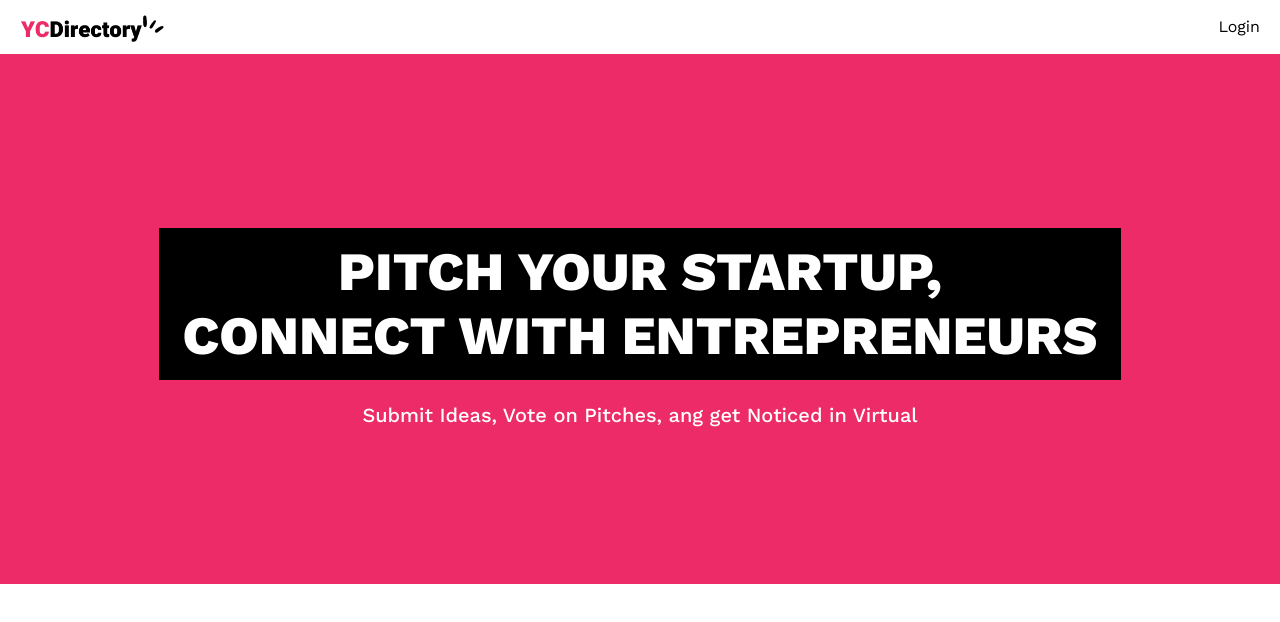
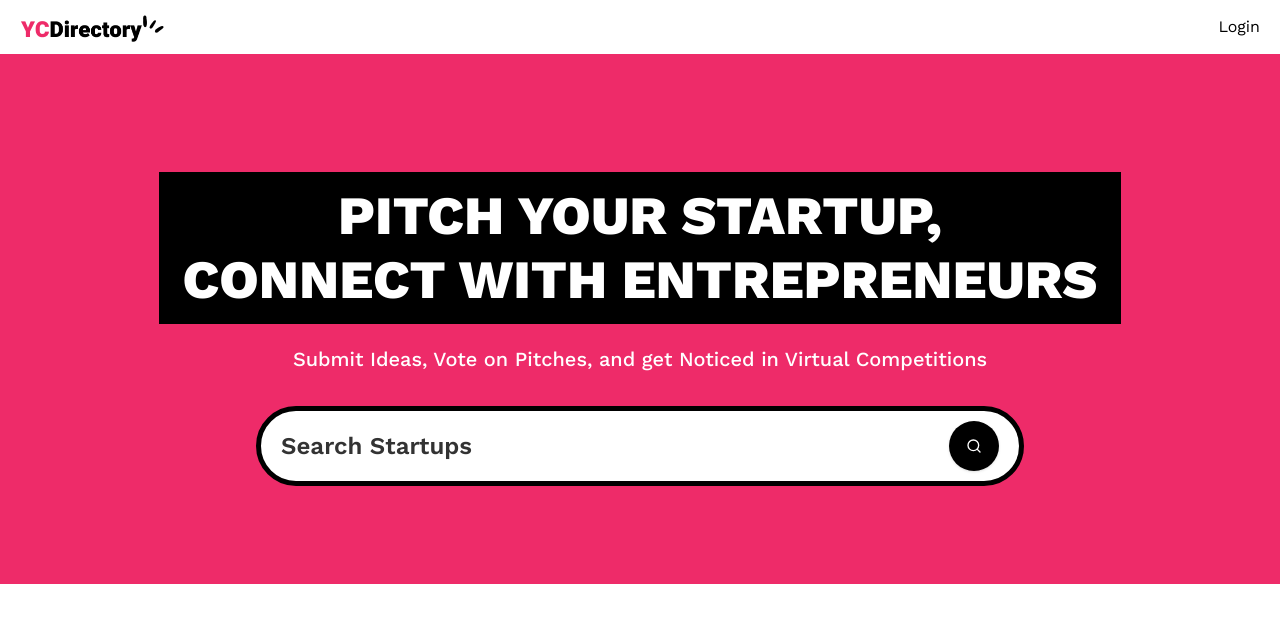
Before and after one commit to gmagnenat/yc_directory, a Next.js app: page / in a window 1280 px wide. Shown: the top 622 px of the page. Built offline with nearby package versions, Linux system fonts and the light colour scheme; no server answers.

Commit message:
feat: add search form

```diff
--- a/app/(root)/layout.tsx
+++ b/app/(root)/layout.tsx
@@ -1,4 +1,4 @@
-import Navbar from "../components/Navbar";
+import Navbar from "../../components/Navbar";
 
 export default function Layout({
   children,
--- a/app/(root)/page.tsx
+++ b/app/(root)/page.tsx
@@ -1,6 +1,12 @@
 import Image from "next/image";
+import SearchForm from "@/components/SearchForm";
 
-export default function Home() {
+export default async function Home({
+  searchParams,
+}: {
+  searchParams: Promise<{ query?: string }>;
+}) {
+  const query = (await searchParams).query;
   return (
     <>
       <section className="pink_container">
@@ -8,8 +14,10 @@
           Pitch your Startup, <br /> Connect With Entrepreneurs
         </h1>
         <p className="sub-heading !max-w-3xl">
-          Submit Ideas, Vote on Pitches, ang get Noticed in Virtual
+          Submit Ideas, Vote on Pitches, and get Noticed in Virtual Competitions
         </p>
+
+        <SearchForm query={query} />
       </section>
     </>
   );
--- a/app/globals.css
+++ b/app/globals.css
@@ -120,7 +120,7 @@
 
   /* searchform */
   .search-form {
-    @apply max-w-3xl w-full min-h-[5rem] bg-white border-[5px] border-black rounded-[80px] text-[1.5rem] mt-8 px-5 flex flex-row items-center gap-5;
+    @apply max-w-3xl w-full min-h-[5rem] bg-white border-[5px] border-black rounded-[80px] text-[1.5rem] mt-8 px-5 flex flex-row items-center gap-5 focus-within:outline focus-within:outline-offset-2 focus-within:outline-4 focus-within:outline-black-200/100;
   }
 
   .search-input {
@@ -128,7 +128,7 @@
   }
 
   .search-btn {
-    @apply size-[3.125rem] rounded-full bg-black flex justify-center items-center !important;
+    @apply size-[3.125rem] rounded-full bg-black flex justify-center items-center focus:outline-offset-4 !important;
   }
 
   /* startupcard */
--- /dev/null
+++ b/components/SearchForm.tsx
@@ -0,0 +1,25 @@
+import { Search } from "lucide-react";
+import SearchFormReset from "./SearchFormReset";
+import Form from "next/form";
+import { Button } from "./ui/button";
+
+const SearchForm = ({ query }: { query?: string }) => {
+  return (
+    <Form action="/" scroll={false} className="search-form">
+      <input
+        name="query"
+        defaultValue={query}
+        className="search-input"
+        placeholder="Search Startups"
+      />
+
+      <div className="flex gap-2">
+        {query && <SearchFormReset />}
+        <Button type="submit" className="search-btn text-white">
+          <Search className="size-5" />
+        </Button>
+      </div>
+    </Form>
+  );
+};
+export default SearchForm;
--- /dev/null
+++ b/components/SearchFormReset.tsx
@@ -0,0 +1,21 @@
+"use client";
+
+import Link from "next/link";
+import { Search, X } from "lucide-react";
+import { Button } from "./ui/button";
+
+const SearchFormReset = () => {
+  const reset = () => {
+    const form = document.querySelector(".search-form") as HTMLFormElement;
+
+    if (form) form.reset();
+  };
+  return (
+    <Button asChild type="reset" onClick={reset}>
+      <Link href="/" className="search-btn text-white">
+        <X className="size-5" />
+      </Link>
+    </Button>
+  );
+};
+export default SearchFormReset;
--- /dev/null
+++ b/components/ui/button.tsx
@@ -0,0 +1,57 @@
+import * as React from "react"
+import { Slot } from "@radix-ui/react-slot"
+import { cva, type VariantProps } from "class-variance-authority"
+
+import { cn } from "@/lib/utils"
+
+const buttonVariants = cva(
+  "inline-flex items-center justify-center gap-2 whitespace-nowrap rounded-md text-sm font-medium transition-colors focus-visible:outline-none focus-visible:ring-1 focus-visible:ring-ring disabled:pointer-events-none disabled:opacity-50 [&_svg]:pointer-events-none [&_svg]:size-4 [&_svg]:shrink-0",
+  {
+    variants: {
+      variant: {
+        default:
+          "bg-primary text-primary-foreground shadow hover:bg-primary/90",
+        destructive:
+          "bg-destructive text-destructive-foreground shadow-sm hover:bg-destructive/90",
+        outline:
+          "border border-input bg-background shadow-sm hover:bg-accent hover:text-accent-foreground",
+        secondary:
+          "bg-secondary text-secondary-foreground shadow-sm hover:bg-secondary/80",
+        ghost: "hover:bg-accent hover:text-accent-foreground",
+        link: "text-primary underline-offset-4 hover:underline",
+      },
+      size: {
+        default: "h-9 px-4 py-2",
+        sm: "h-8 rounded-md px-3 text-xs",
+        lg: "h-10 rounded-md px-8",
+        icon: "h-9 w-9",
+      },
+    },
+    defaultVariants: {
+      variant: "default",
+      size: "default",
+    },
+  }
+)
+
+export interface ButtonProps
+  extends React.ButtonHTMLAttributes<HTMLButtonElement>,
+    VariantProps<typeof buttonVariants> {
+  asChild?: boolean
+}
+
+const Button = React.forwardRef<HTMLButtonElement, ButtonProps>(
+  ({ className, variant, size, asChild = false, ...props }, ref) => {
+    const Comp = asChild ? Slot : "button"
+    return (
+      <Comp
+        className={cn(buttonVariants({ variant, size, className }))}
+        ref={ref}
+        {...props}
+      />
+    )
+  }
+)
+Button.displayName = "Button"
+
+export { Button, buttonVariants }
--- a/package.json
+++ b/package.json
@@ -14,6 +14,7 @@
     "react-dom": "$react"
   },
   "dependencies": {
+    "@radix-ui/react-slot": "^1.1.0",
     "@tailwindcss/typography": "^0.5.15",
     "class-variance-authority": "^0.7.0",
     "clsx": "^2.1.1",
```
Also changed, not shown: components/Navbar.tsx (renamed from app/components/Navbar.tsx), 1 other file (tests, documents, lock files or other folders).
